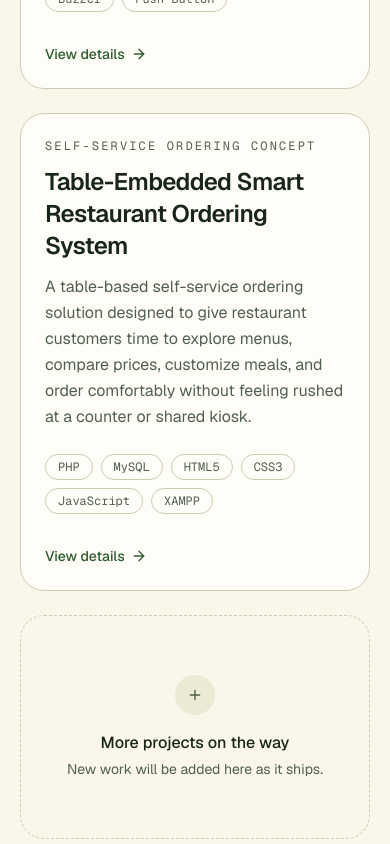
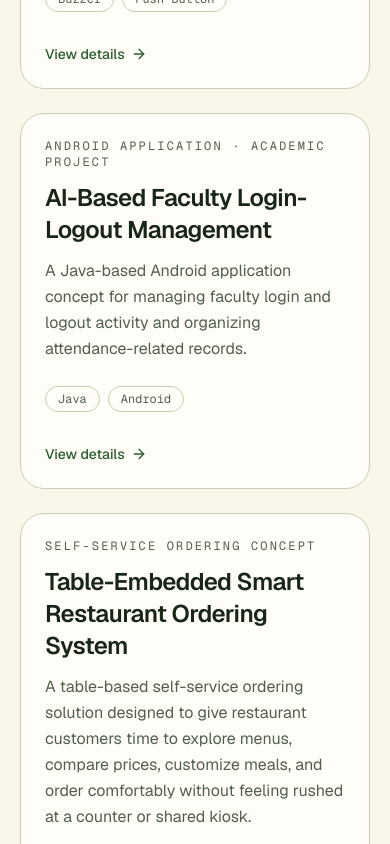
Before and after one commit to sufiiishaikh789-boop/Sufiyan_Sameer_Shaikh-Portfolio, a Next.js app: page / in a window 390 px wide. Shown: the part 7080-7924 px from the top of the page. Built offline with nearby package versions, Linux system fonts and the light colour scheme.

Commit message:
Add faculty login management project

```diff
--- a/components/projects.tsx
+++ b/components/projects.tsx
@@ -1,5 +1,5 @@
 import Link from 'next/link'
-import { ArrowRight, ArrowUpRight, Check, Plus } from 'lucide-react'
+import { ArrowRight, ArrowUpRight, Check } from 'lucide-react'
 import { projects } from '@/data/projects'
 import { SectionHeading } from '@/components/section-heading'
 import { Reveal } from '@/components/reveal'
@@ -124,15 +124,6 @@ export function Projects() {
             </Reveal>
           ))}
 
-          <Reveal delay={0.16} className="h-full md:col-span-2 lg:col-span-1">
-            <div className="flex h-full min-h-56 flex-col items-center justify-center rounded-[1.5rem] border border-dashed border-border p-8 text-center">
-              <span className="flex size-10 items-center justify-center rounded-full bg-muted text-muted-foreground">
-                <Plus className="size-4" aria-hidden="true" />
-              </span>
-              <p className="mt-4 font-medium">More projects on the way</p>
-              <p className="mt-1 text-sm text-muted-foreground">New work will be added here as it ships.</p>
-            </div>
-          </Reveal>
         </div>
       </div>
     </section>
--- a/data/projects.ts
+++ b/data/projects.ts
@@ -89,6 +89,28 @@ export const projects: Project[] = [
     screenshots: [],
   },
   {
+    slug: 'ai-faculty-login-logout-management',
+    title: 'AI-Based Faculty Login-Logout Management',
+    subtitle: 'Android Application · Academic Project',
+    summary:
+      'A Java-based Android application concept for managing faculty login and logout activity and organizing attendance-related records.',
+    featured: false,
+    technologies: ['Java', 'Android'],
+    features: [
+      'Faculty login and logout activity management',
+      'Organization of attendance-related records',
+    ],
+    github: 'https://github.com/sufiiishaikh789-boop/Ai-Based-Faculty-Login-Logut-Management',
+    overview:
+      'An academic software project focused on faculty login and logout time management and attendance-related record organization.',
+    problem:
+      'Faculty login and logout activity can be difficult to organize consistently when attendance-related records are maintained manually.',
+    solution:
+      'A Java-based Android application concept exploring a more organized digital approach to faculty login/logout tracking.',
+    currentStatus: 'Academic project. Additional implementation details are not claimed without verified source information.',
+    screenshots: [],
+  },
+  {
     slug: 'restaurant-ordering-system',
     title: 'Table-Embedded Smart Restaurant Ordering System',
     subtitle: 'Self-service ordering concept',
```
